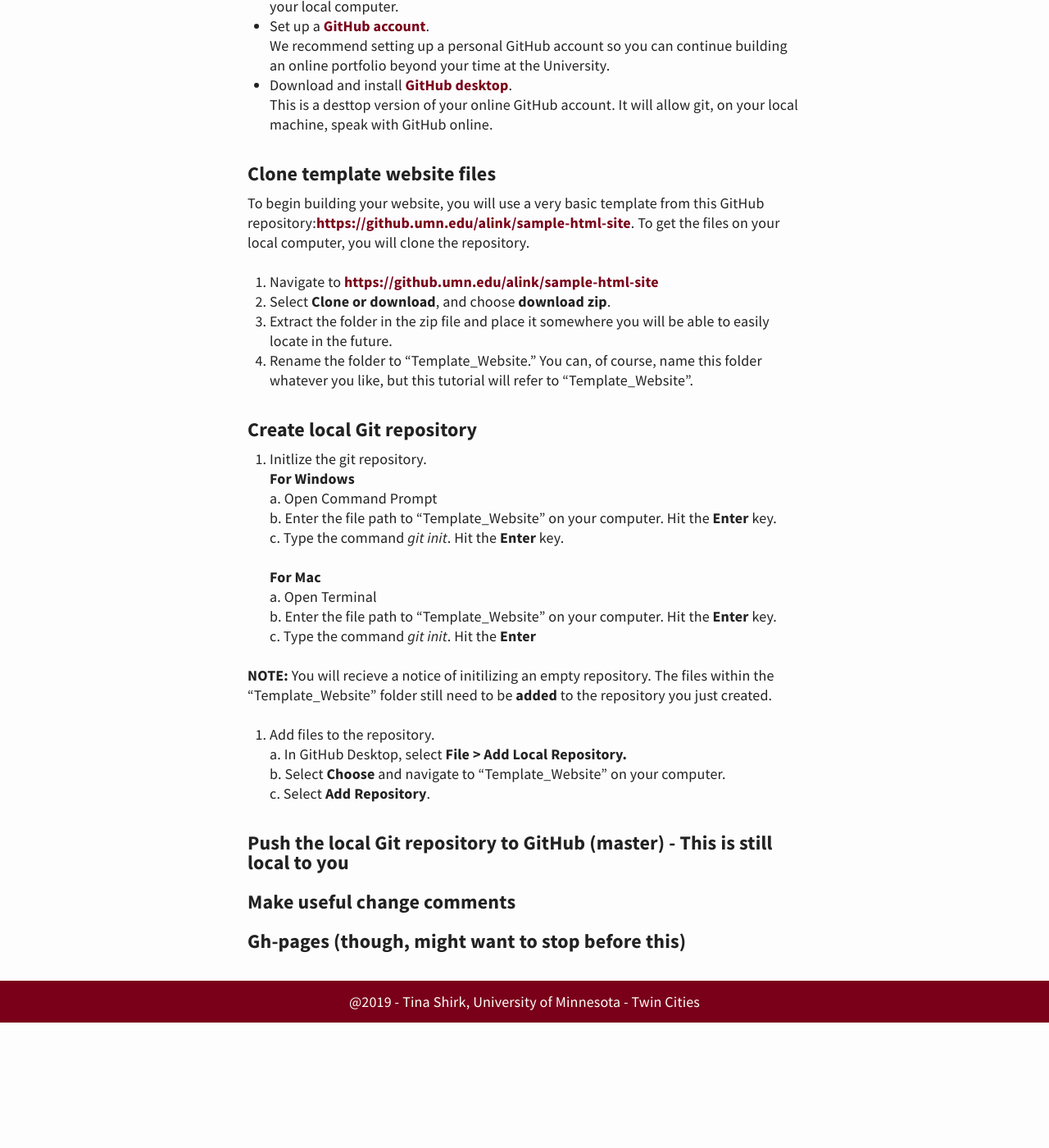
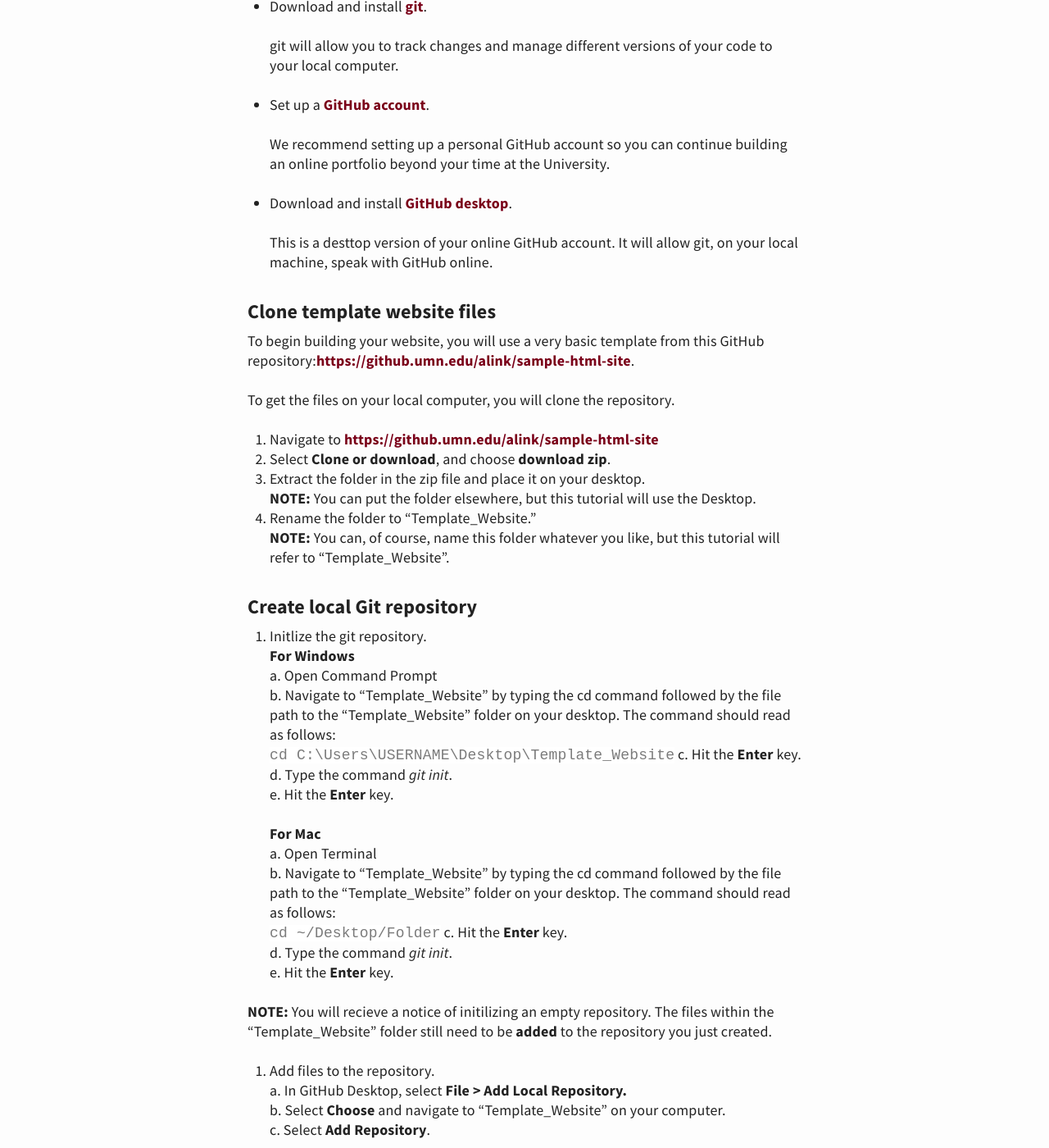
Before and after one commit to kristinashirk/digital-tech, a Jekyll site: the page built from _posts/2019-09-02-git and GitHub.md, in a window 1280 px wide and 1400 px high, scrolled down 1179 px. Shown: the whole window at 82% size. Built offline with Jekyll 4.4.1, drawn with Linux system fonts in a browser that asks for light colours; before the commit the page ends 2426 px from its top, so only the background shows below that.

Commit message:
Including code examples of cd and git init commands

```diff
--- a/_posts/2019-09-02-git and GitHub.md
+++ b/_posts/2019-09-02-git and GitHub.md
@@ -13,33 +13,49 @@ published: true
 ## Set up a Git / GitHub Repository
 ### Before you begin:
 * Download [Atom text editor](https://atom.io/).
-	Atom is a text editor created by the makers of GitHub. This means that Atom will integrate with your git - GitHub Desktop - GitHub Pages environment very well and make editing and publishing your code easy.
+
+    Atom is a text editor created by the makers of GitHub. This means that Atom will integrate with your git - GitHub Desktop - GitHub Pages environment very well and make editing and publishing your code easy.
+
 * Download and install [git](https://git-scm.com/).
-	git will allow you to track changes and manage different versions of your code to your local computer.
+
+    git will allow you to track changes and manage different versions of your code to your local computer.
+
 * Set up a [GitHub account](https://github.com).
-	We recommend setting up a personal GitHub account so you can continue building an online portfolio beyond your time at the University.
+
+    We recommend setting up a personal GitHub account so you can continue building an online portfolio beyond your time at the University.
+
 * Download and install [GitHub desktop](https://desktop.github.com/).
-	This is a desttop version of your online GitHub account. It will allow git, on your local machine, speak with GitHub online.
+
+    This is a desttop version of your online GitHub account. It will allow git, on your local machine, speak with GitHub online.
 
 ### Clone template website files
 To begin building your website, you will use a very basic template from this GitHub repository:[https://github.umn.edu/alink/sample-html-site](https://github.umn.edu/alink/sample-html-site).
+
 To get the files on your local computer, you will clone the repository.
 1. Navigate to [https://github.umn.edu/alink/sample-html-site](https://github.umn.edu/alink/sample-html-site)
 2. Select **Clone or download**, and choose **download zip**.
-3. Extract the folder in the zip file and place it somewhere you will be able to easily locate in the future.
-4. Rename the folder to "Template_Website." You can, of course, name this folder whatever you like, but this tutorial will refer to "Template_Website".
+3. Extract the folder in the zip file and place it on your desktop.
+**NOTE:** You can put the folder elsewhere, but this tutorial will use the Desktop.
+4. Rename the folder to "Template_Website."
+**NOTE:** You can, of course, name this folder whatever you like, but this tutorial will refer to "Template_Website".
 
 ### Create local Git repository
 1. Initlize the git repository.
 	**For Windows**
     a. Open Command Prompt
-    b. Enter the file path to "Template_Website" on your computer. Hit the **Enter** key.
-    c. Type the command *git init*. Hit the **Enter** key.
+    b. Navigate to "Template_Website" by typing the cd command followed by the file path to the "Template_Website" folder on your desktop. The command should read as follows:
+    `cd C:\Users\USERNAME\Desktop\Template_Website`
+    c. Hit the **Enter** key.
+    d. Type the command *git init*.
+    e. Hit the **Enter** key.
 
     **For Mac**
     a. Open Terminal
-    b. Enter the file path to "Template_Website" on your computer. Hit the **Enter** key.
-    c. Type the command *git init*. Hit the **Enter**
+    b. Navigate to "Template_Website" by typing the cd command followed by the file path to the "Template_Website" folder on your desktop. The command should read as follows:
+    `cd ~/Desktop/Folder`
+    c. Hit the **Enter** key.
+    d. Type the command *git init*.
+    e. Hit the **Enter** key.
 
 **NOTE:** You will recieve a notice of initilizing an empty repository. The files within the "Template_Website" folder still need to be **added** to the repository you just created.
 
```
